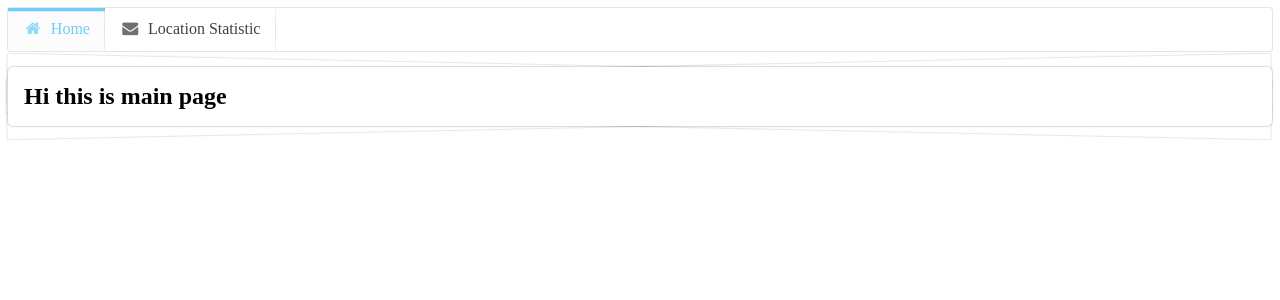
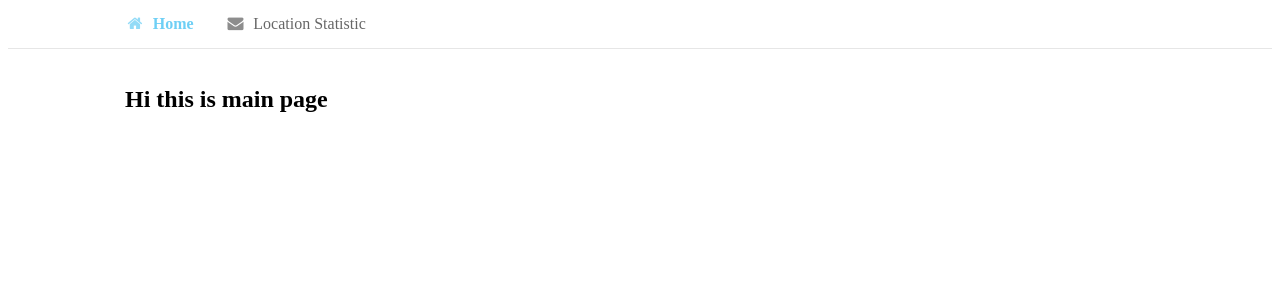
Before and after one commit to really-lazy-bone/beautiful-data, a PHP site: page / in a window 1280 px wide. Shown: the top 300 px of the page. Run offline with PHP 8.4, Linux system fonts and the light colour scheme.

Commit message:
minor fix on css

```diff
--- a/css/styles.css
+++ b/css/styles.css
@@ -1,5 +1,5 @@
 #container {
     width: 100%;
-    height: 600px;
+    height: 500px;
     overflow: auto;
 }
--- a/index.html
+++ b/index.html
@@ -16,7 +16,7 @@
     <![endif]-->
   </head>
   <body>
-    <header class="ui blue menu">
+    <header class="ui grid page text blue menu">
       <a class="item" href="#/home" active-link="active">
         <i class="home icon"></i> Home
       </a>
@@ -25,7 +25,9 @@
       </a>
     </header>
 
-    <div class="ui page" ng-view></div>
+    <div class="ui fitted divider"></div>
+
+    <div class="ui grid page" ng-view></div>
 
     <!-- Read the javascript at the end of the body tag to increase the page load speed -->
     <script type="text/javascript" src="lib/jquery/jquery-2.1.0.js"></script>
--- a/partials/home.html
+++ b/partials/home.html
@@ -1,3 +1,3 @@
-<div class="ui segment piled">
+<div class="ui column">
     <h2>Hi this is main page</h2>
 </div>
--- a/partials/location.html
+++ b/partials/location.html
@@ -1,4 +1,4 @@
-<div class="ui segment piled" ng-init="init()">
+<div class="ui column" ng-init="init()">
     <h2>Barebone visualization via csv file</h2>
 
     <div id="container"></div>
```
